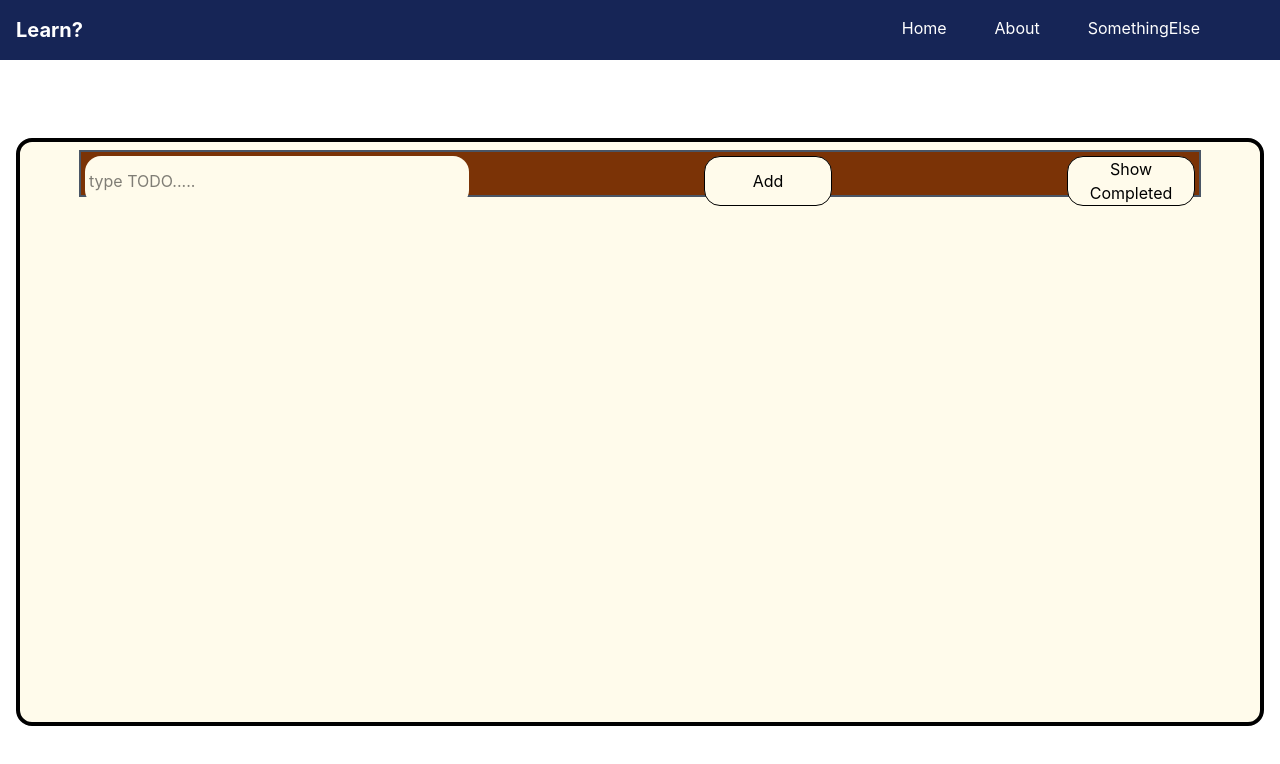
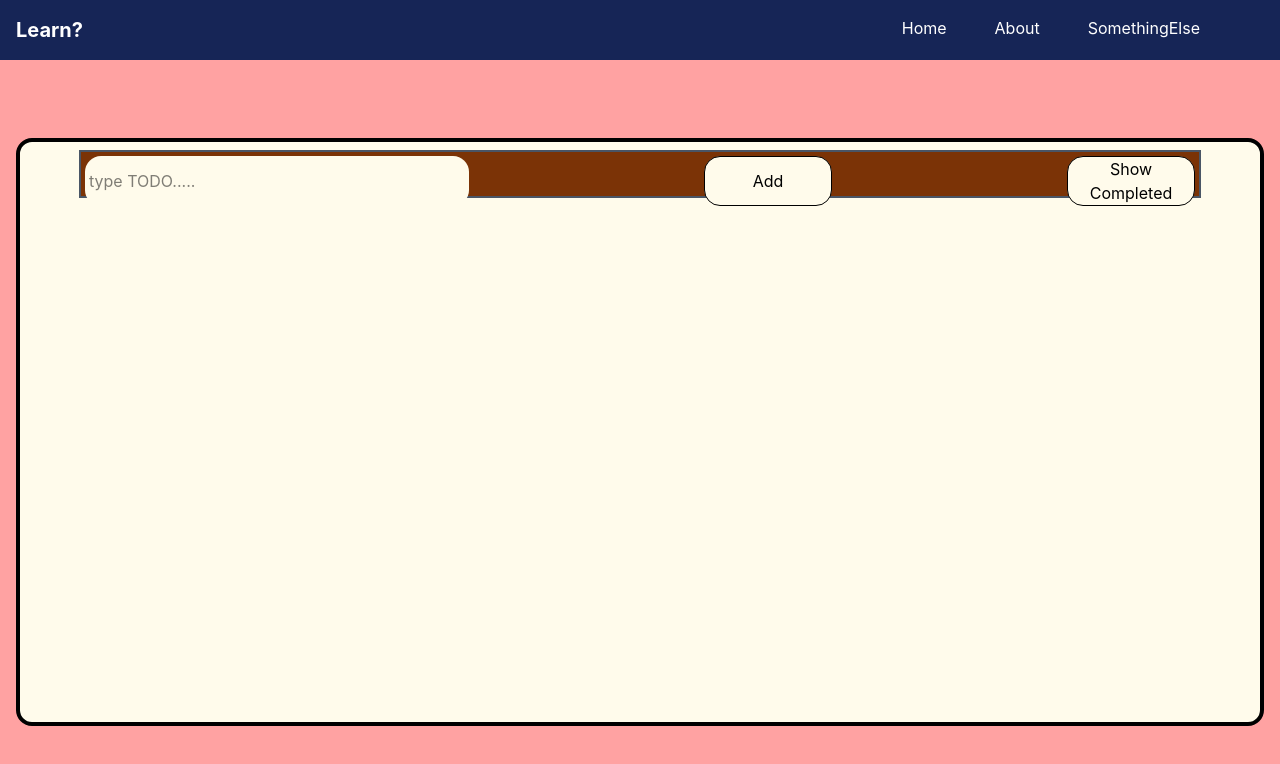
Before and after one commit to Abhi-431/react-mini-apps, a React (Vite) app: page /todo in a window 1280 px wide. Shown: the top 764 px of the page. Built offline with nearby package versions, Linux system fonts and the light colour scheme.

Commit message:
feat:initial commit

```diff
--- a/src/Pages/TodoList.jsx
+++ b/src/Pages/TodoList.jsx
@@ -38,10 +38,10 @@ const TodoList = () => {
 
 
   return (
-    <div className='w-full h-screen relative pt-16 flex items-center  justify-center'>
+    <div className='w-full h-screen bg-red-300 relative pt-16 flex items-center  justify-center'>
       <Navbar className='sticky top-0 z-50'/>
-      <div className=' w-full h-4/5 m-4 p-2 flex rounded-2xl bg-amber-50 justify-center  border-4'>
-      <div className='w-11/12  border-2 justify-between bg-amber-900 border-gray-600 h-1/12'>
+      <div className=' w-full overflow-y-auto scroll-auto h-4/5 m-4 p-2 flex rounded-2xl bg-amber-50 justify-center  border-4'>
+      <div className='w-11/12  border-2 justify-between bg-amber-900 border-gray-600 h-12'>
       <form className='flex justify-between' onSubmit={addTodo}>
         <input className='overflow-hidden rounded-2xl bg-amber-50 p-1 w-sm m-1'
           value={item}
```
